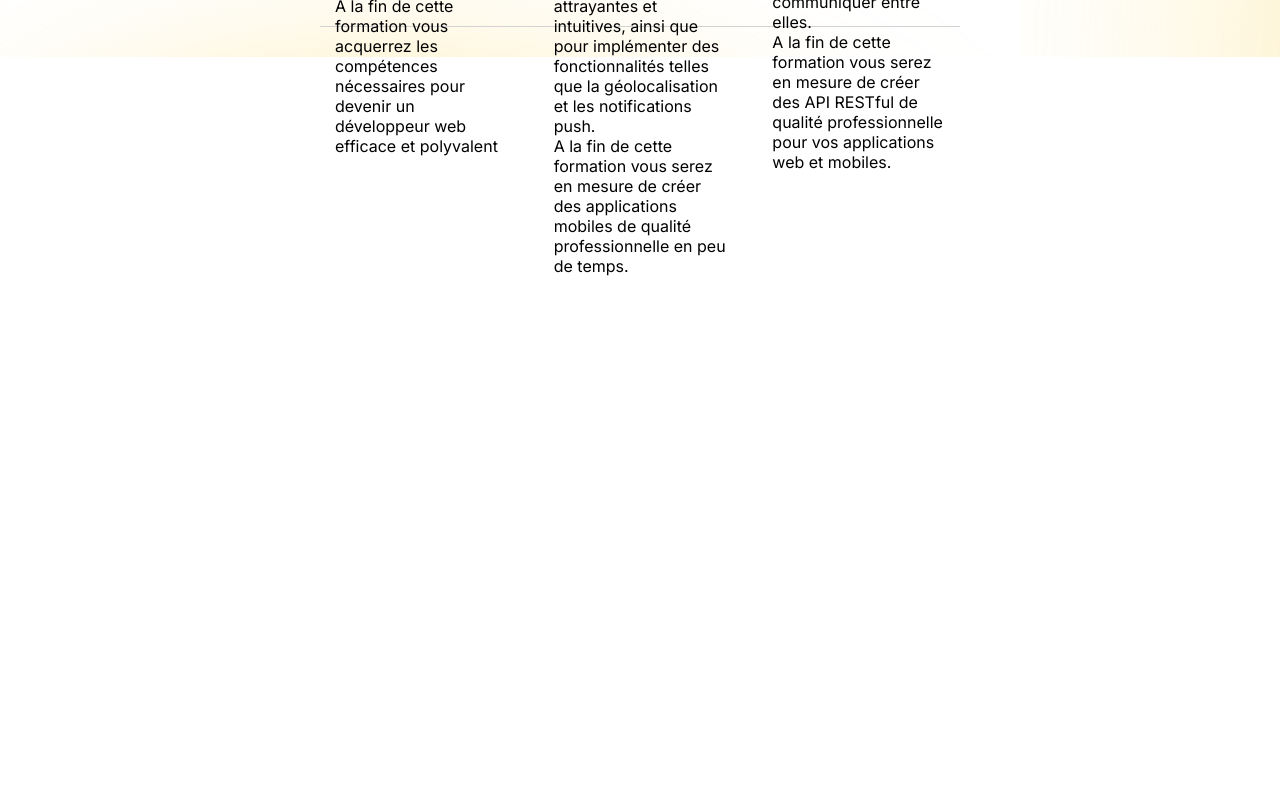
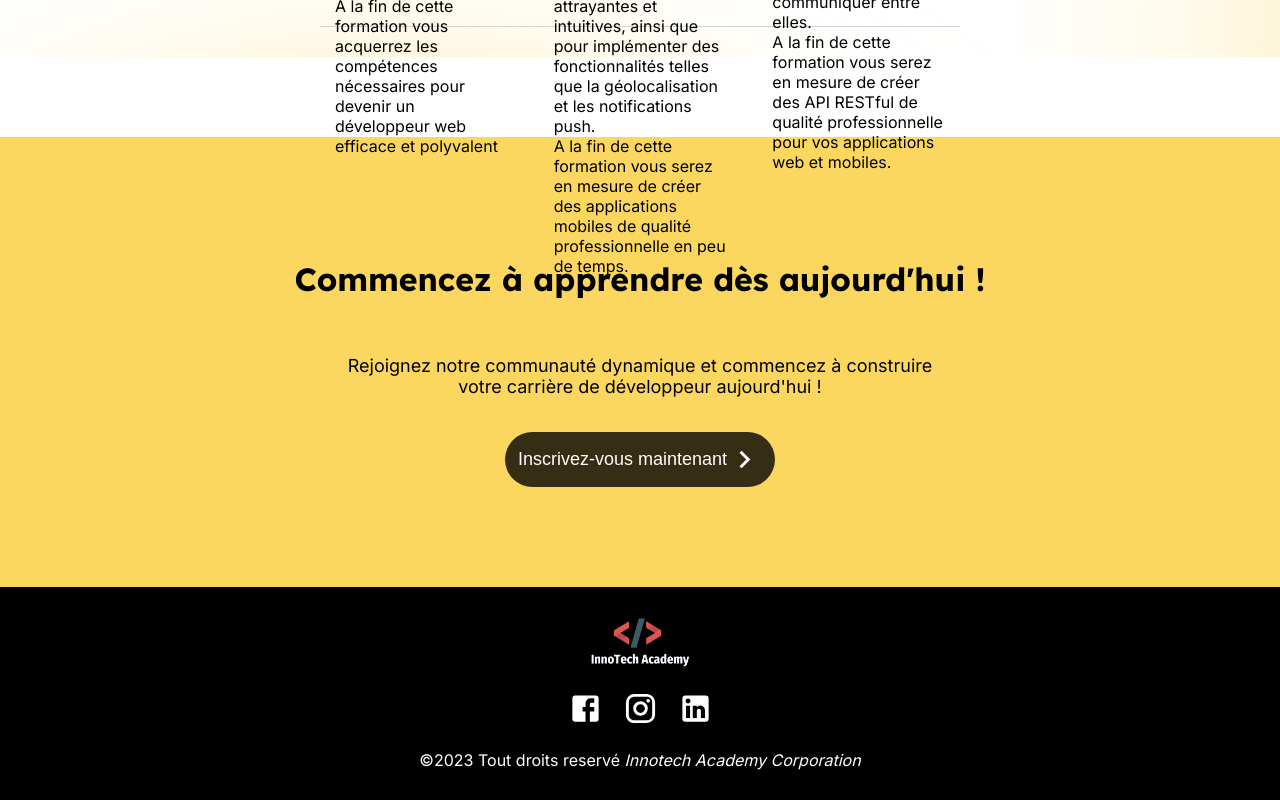
Before and after one commit to aboubacar3012/innotech-frontend-app, a Next.js app: page / in a window 1280 px wide. Shown: the part 1884-2684 px from the top of the page. Before the commit the page ends 2160 px from the top, so only its background shows below. Built offline with nearby package versions, Linux system fonts and the light colour scheme.

Commit message:
decommente callToAction and Footer

```diff
--- a/src/pages/index.tsx
+++ b/src/pages/index.tsx
@@ -25,14 +25,16 @@ export default function Home() {
           <BecomePro />
         </div>
       </div>
-      {/* <main className="main">
+      {/*
+      <main className="main">
         <div className="center">
           <Courses />
           <Plans />
         </div>
       </main>
+      */}
       <CallToAction />
-      <Footer /> */}
+      <Footer />
     </>
   );
 }
```
